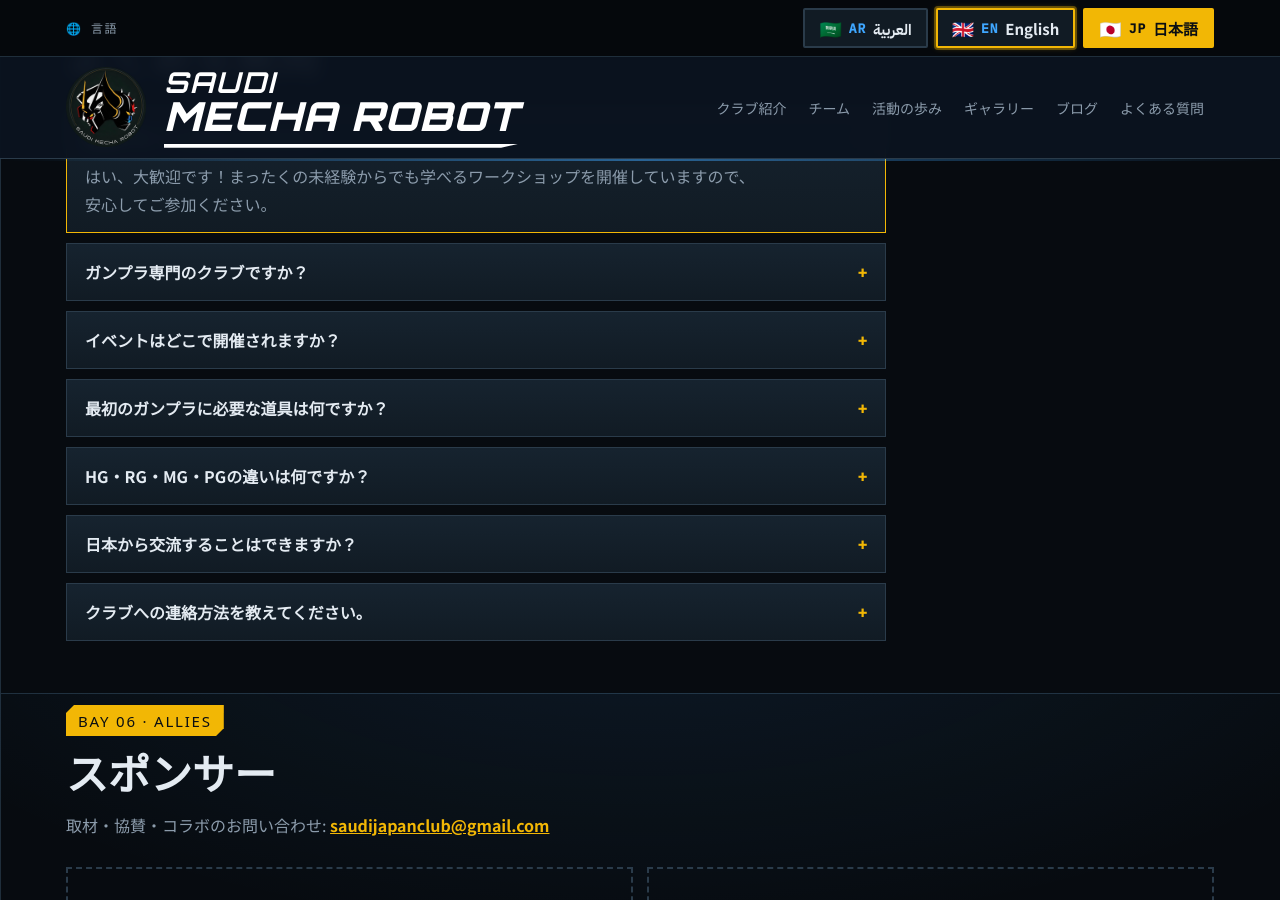
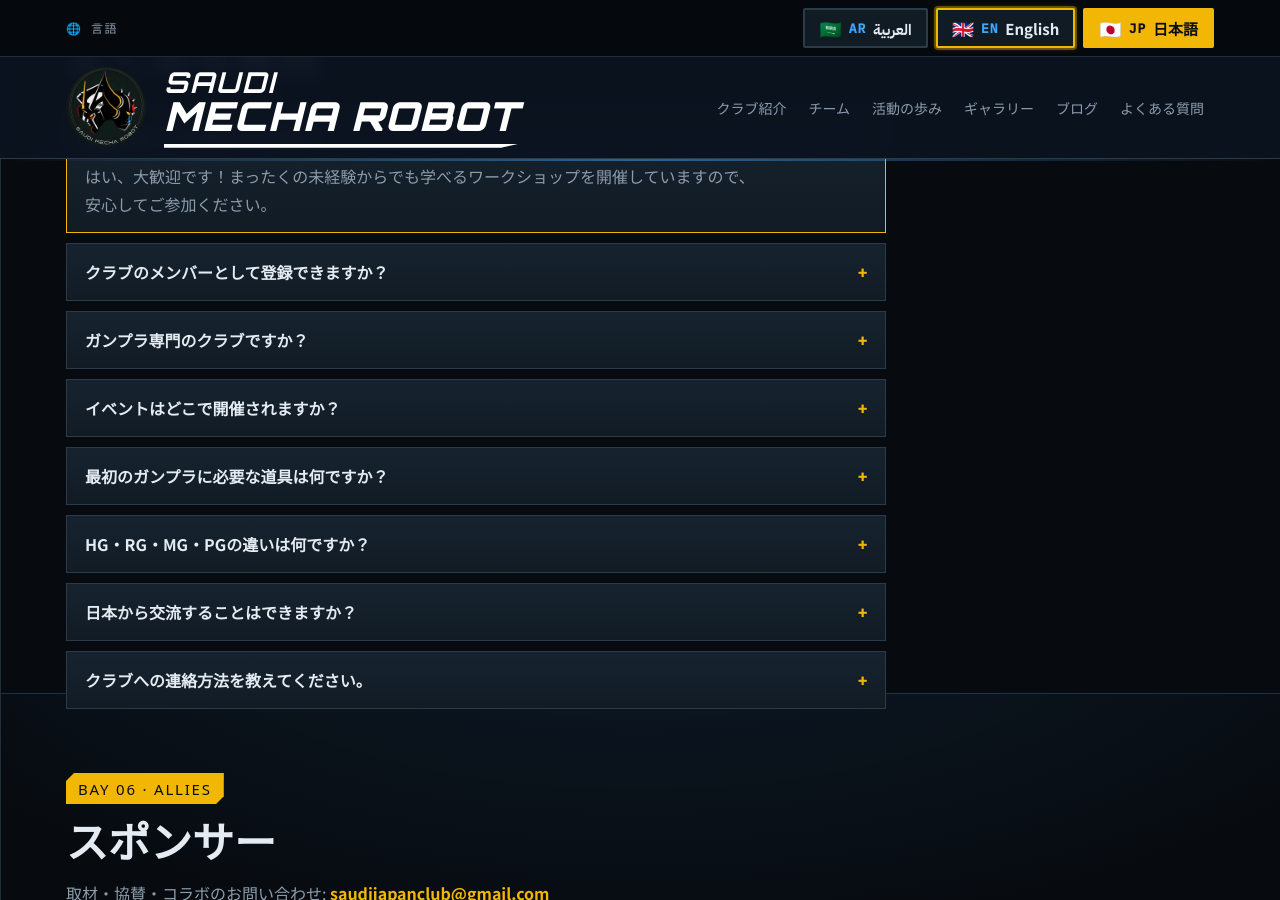
Before and after one commit to SaudiMechaRobot/SaudiMechaRobot.github.io, a Jekyll site: the page built from ja/index.html, in a window 1280 px wide and 900 px high, scrolled down 7407 px. Built offline with Jekyll 4.4.1, drawn with Linux system fonts in a browser that asks for light colours; some web fonts are replaced.

Commit message:
FAQ JA: membership policy question

```diff
--- a/_data/faq_ja.yml
+++ b/_data/faq_ja.yml
@@ -1,5 +1,7 @@
 - question: 経験がなくても参加できますか？
   answer: はい、大歓迎です！まったくの未経験からでも学べるワークショップを開催していますので、安心してご参加ください。
+- question: クラブのメンバーとして登録できますか？
+  answer: クラブのメンバーは、創設者と創設メンバーに限られています。活動やチャレンジへの参加はどなたでも歓迎で、登録は不要です。
 - question: ガンプラ専門のクラブですか？
   answer: いいえ。アニメやゲームのSF・メカニカルデザインを中心にしつつ、ミリタリー、航空機、カーモデル、ジオラマなど、あらゆるジャンルの模型・フィギュアを歓迎しています。名前の「メカ」は私たちの原点で、作業台はすべての模型に開かれています。
 - question: イベントはどこで開催されますか？
```
